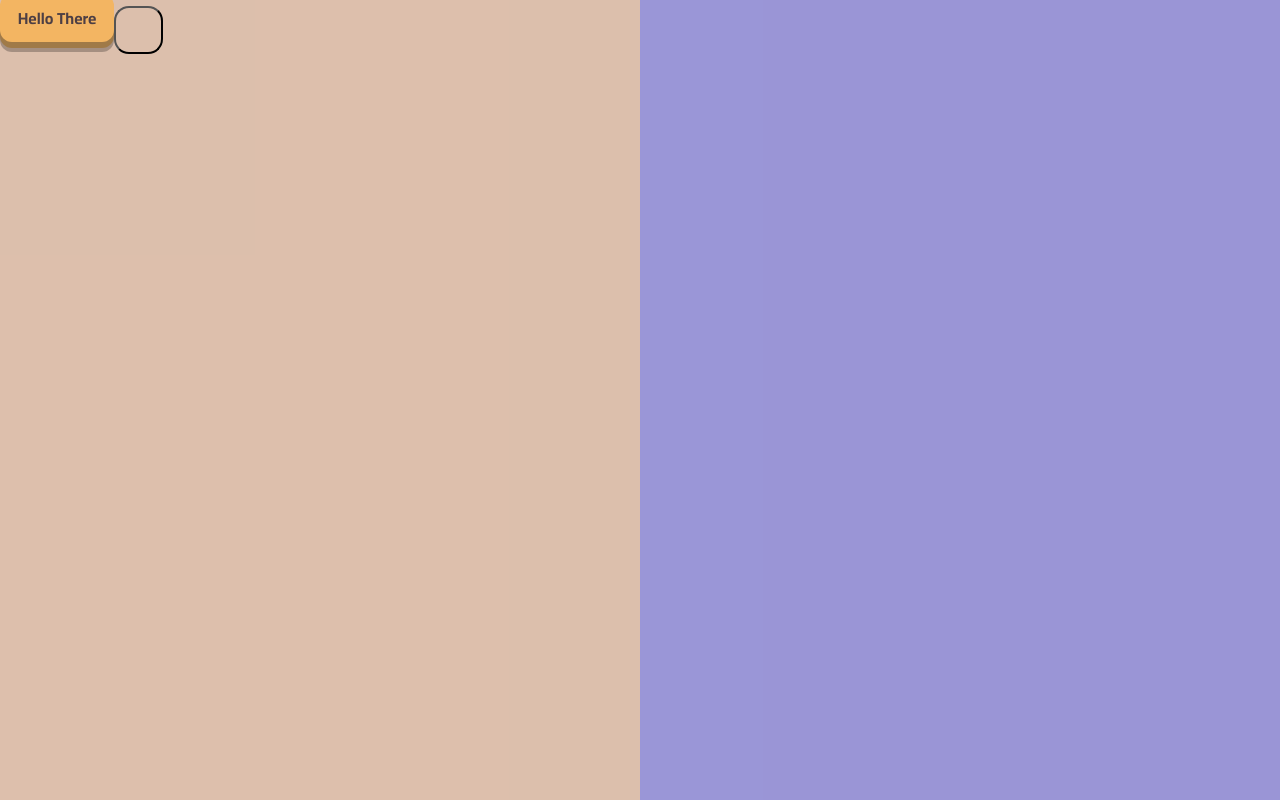
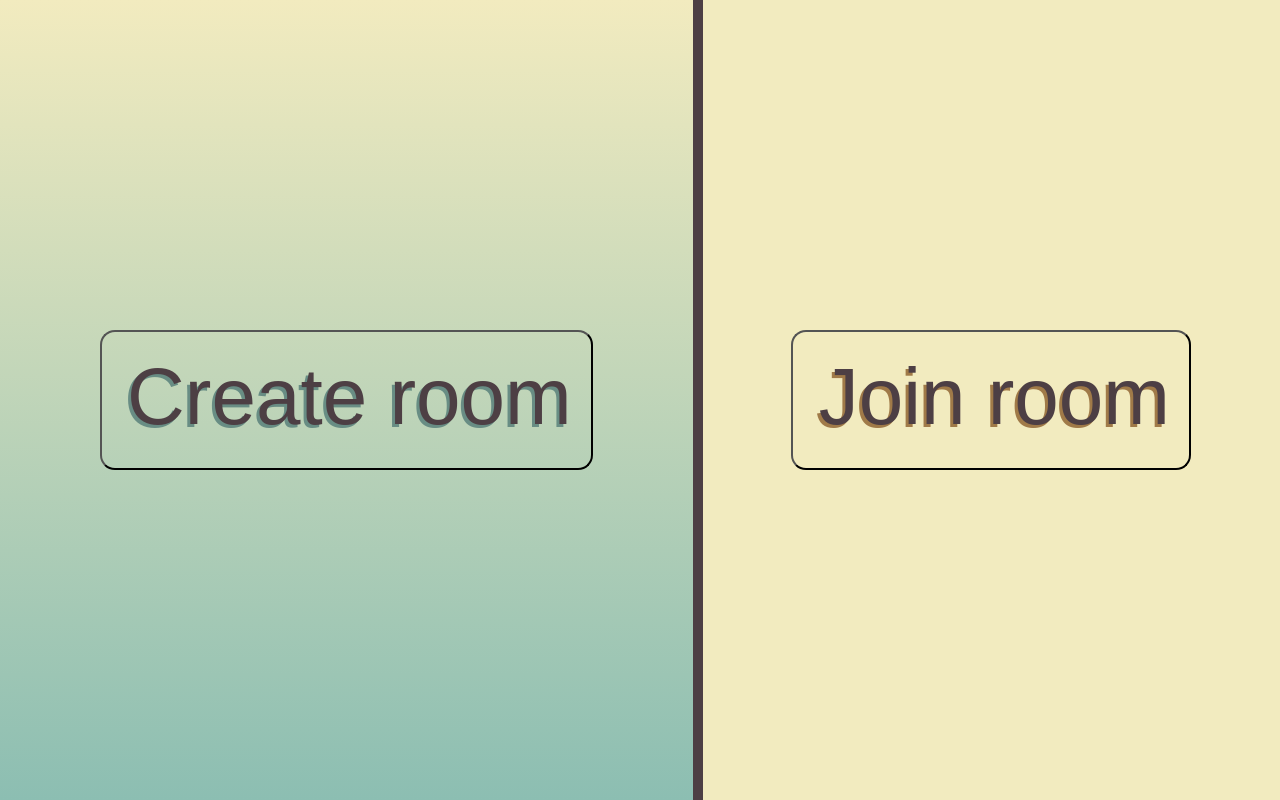
Before and after one commit to ElrohirGT/Chessy, a Vue app in the folder chessy_frontend/: page /lobby in a window 1280 px wide. Built offline with nearby package versions, Linux system fonts and the light colour scheme.

Commit message:
Add: Lobby View main buttons

```diff
--- a/chessy_frontend/src/views/LobbyView.vue
+++ b/chessy_frontend/src/views/LobbyView.vue
@@ -1,44 +1,84 @@
 <template>
     <main>
-        <section class="create-room">
+        <div class="card create-room">
             <div>
-                <button-important style="">Hello There</button-important>
-                <button-hero style="">Hello There</button-hero>
+                <button-hero
+                    id="createRoomBtn"
+                    text="Create room"
+                    glare="var(--accent)"
+                    shadow="var(--accent-dark)"
+                ></button-hero>
             </div>
-        </section>
-        <section class="join-room">
-            <div></div>
-        </section>
+        </div>
+        <div class="card join-room">
+            <div>
+                <button-hero id="joinRoomBtn" text="Join room"></button-hero>
+            </div>
+        </div>
     </main>
 </template>
 
-<script>
-import buttonImportant from '@/components/molecules/buttonImportant.vue'
+<script setup>
 import buttonHero from '@/components/molecules/buttonHero.vue'
-
-export default {
-    components: {
-        buttonImportant,
-        buttonHero
-    }
-}
 </script>
 
 <style scoped>
+@import '../assets/colors.css';
+
 main {
     width: 100vw;
     height: 100vh;
     position: absolute;
     display: flex;
-    flex-direction: row;
 }
 
 .create-room {
-    background-color: rgba(205, 158, 158, 0.568);
-    width: 50%;
+    box-sizing: content-box;
+    border-right: 10px solid var(--text);
 }
+
+.create-room,
 .join-room {
-    background-color: rgba(0, 0, 255, 0.364);
-    width: 50%;
+    position: relative;
+}
+
+.create-room::after,
+.join-room::after {
+    content: '';
+    position: absolute;
+    bottom: 0;
+    left: 0;
+    top: 0;
+    right: 0;
+    z-index: -1;
+    opacity: 0;
+    transition: opacity 1s ease-in-out, background-color 1s;
+}
+
+.create-room::after {
+    background: #8cbeb2;
+    background: linear-gradient(0deg, #8cbeb2 0%, rgba(242, 235, 191, 1) 100%);
+}
+.join-room::after {
+    background: rgb(255, 168, 49);
+    background: linear-gradient(0deg, rgba(255, 168, 49, 1) 0%, rgba(242, 235, 191, 1) 100%);
+}
+
+.create-room:hover::after,
+.join-room:hover::after {
+    opacity: 1;
+}
+.card {
+    flex-grow: 1;
+    flex-basis: 50vw;
+    display: inline-flex;
+    flex-direction: column;
+    justify-content: center;
+    align-items: center;
+    transition: flex-basis 1.5s ease-in-out;
+}
+
+.card:hover {
+    flex-basis: 60vw;
 }
 </style>
```
